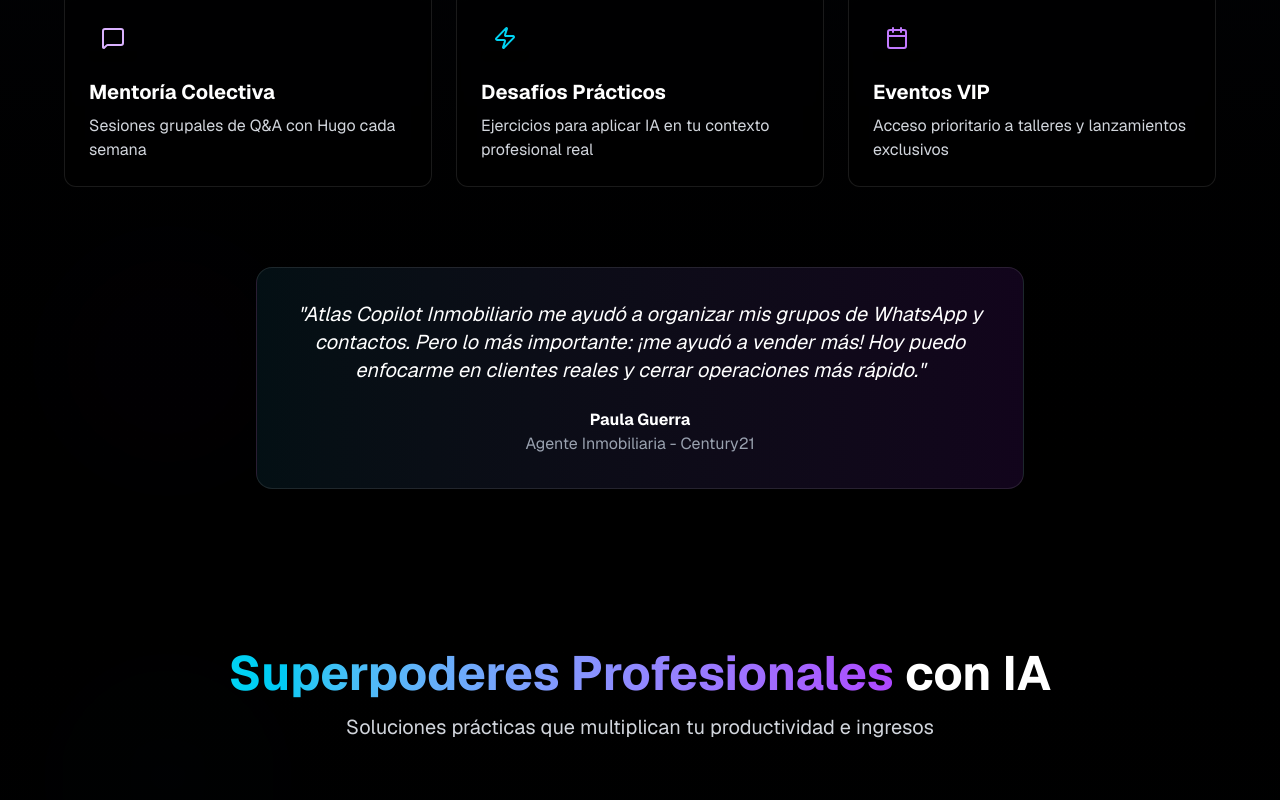
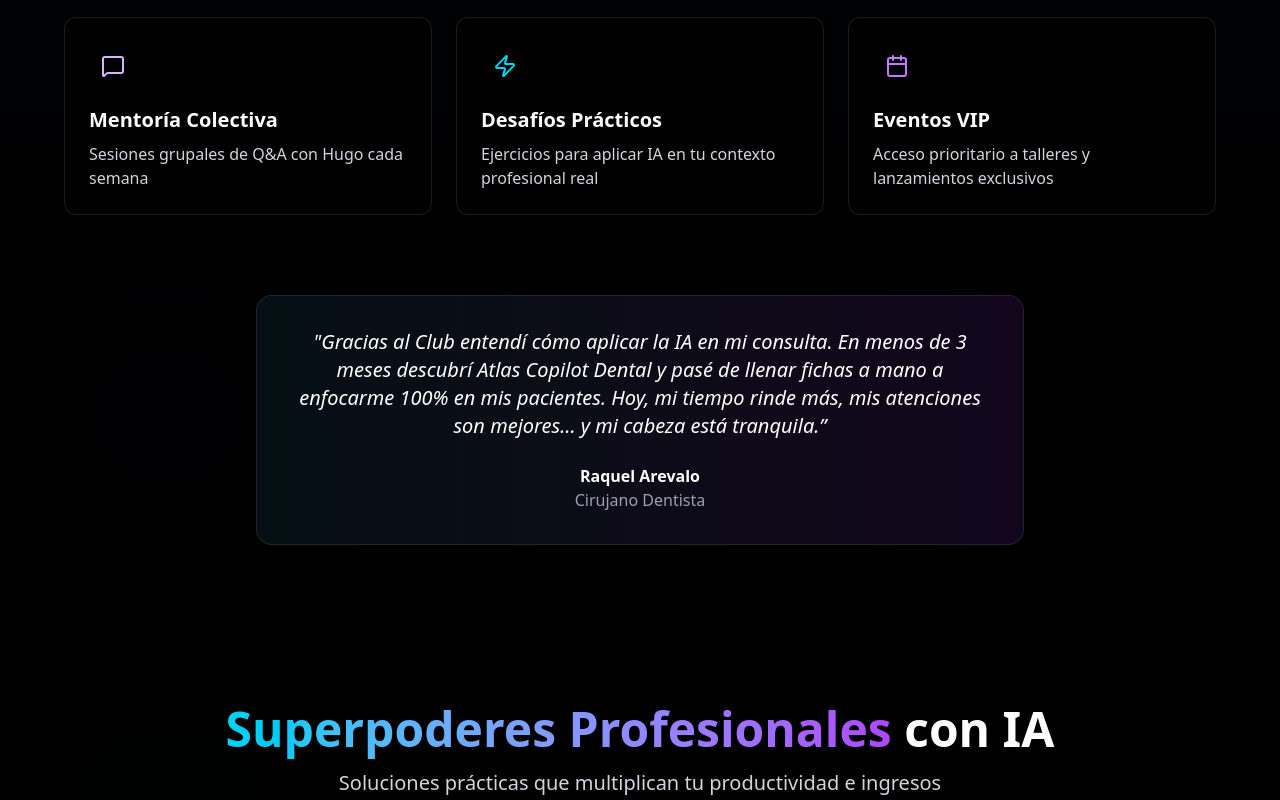
Before and after one commit to hh2fc24/HH_consultor, a Next.js app: page / in a window 1280 px wide. Shown: the part 5858-6658 px from the top of the page. Built offline with nearby package versions, Linux system fonts and the light colour scheme; grey boxes are pictures that could not be loaded.

Commit message:
🔥 Fix animaciones framer-motion + estructura blog limpia Next 15

```diff
--- a/src/app/blog/[id]/page.tsx
+++ /dev/null
@@ -1,32 +0,0 @@
-// src/app/blog/[id]/page.tsx
-'use client';
-
-import { notFound } from 'next/navigation';
-import Article1 from '@/components/blog/Article1';
-import Article2 from '@/components/blog/Article2';
-import Article3 from '@/components/blog/Article3';
-import React from 'react'; // Importar React para usar React.use()
-
-interface PageProps {
-  params: {
-    id: string;
-  };
-}
-
-const articleMap: Record<string, JSX.Element> = {
-  '1': <Article1 />,
-  '2': <Article2 />,
-  '3': <Article3 />,
-};
-
-const BlogArticlePage = ({ params }: PageProps) => {
-  // Usar React.use() para desenvolver la promesa de params
-  const resolvedParams = React.use(Promise.resolve(params));
-  const article = articleMap[resolvedParams.id];
-  if (!article) {
-    notFound();
-  }
-  return article;
-};
-
-export default BlogArticlePage;
--- a/src/app/blog/page.tsx
+++ b/src/app/blog/page.tsx
@@ -1,3 +1,4 @@
+// src/app/blog/page.tsx
 // ❌ SIN 'use client'
 import { Metadata } from 'next';
 import Link from 'next/link';
@@ -12,16 +13,16 @@ export const metadata: Metadata = {
 const BlogPage = () => {
   const articles = [
     {
-      id: 1,
+      slug: 'article1', // ✅ ruta fija
       title: "Manus AI: La Revolución de los Agentes Autónomos",
       excerpt: "De preguntas y respuestas a un equipo de IA orquestado",
-      category: "IA ",
+      category: "IA",
       date: "15 Mayo 2024",
       readTime: "8 min",
       image: "/1b.png",
     },
     {
-      id: 2,
+      slug: 'article2',
       title: "El Futuro de la Experiencia del Cliente: IA Conversacional",
       excerpt: "Por qué los chatbots tradicionales están obsoletos y qué viene después",
       category: "Customer Experience",
@@ -30,14 +31,14 @@ const BlogPage = () => {
       image: "/2b.png",
     },
     {
-      id: 3,
+      slug: 'article3',
       title: "Democratizando IA: Estrategias para PyMEs",
       excerpt: "Cómo las pequeñas empresas pueden implementar soluciones de IA sin grandes inversiones",
       category: "Transformación Digital",
       date: "1 Junio 2024",
       readTime: "10 min",
       image: "/3b.png",
-    }
+    },
   ];
 
   return (
@@ -67,7 +68,7 @@ const BlogPage = () => {
 
             <div className="grid grid-cols-1 md:grid-cols-2 lg:grid-cols-3 gap-8">
               {articles.map(article => (
-                <Link key={article.id} href={`/blog/${article.id}`} className="group">
+                <Link key={article.slug} href={`/blog/${article.slug}`} className="group">
                   <div className="h-full bg-gradient-to-b from-gray-900 to-black rounded-2xl border border-white/10 overflow-hidden transition-all duration-300 group-hover:border-cyan-500/50">
                     <div className="h-48 w-full relative">
                       <Image
--- a/src/app/layout.tsx
+++ b/src/app/layout.tsx
@@ -1,20 +1,15 @@
-// src/app/layout.tsx
 import type { Metadata } from "next";
 import { Geist, Geist_Mono } from "next/font/google";
 import "./globals.css";
 
 const geistSans = Geist({
+  variable: "--font-geist-sans",
   subsets: ["latin"],
-  weight: ["400", "700"],            // Regular y Bold
-  variable: "--font-geist-sans",
-  display: "swap",
 });
 
 const geistMono = Geist_Mono({
+  variable: "--font-geist-mono",
   subsets: ["latin"],
-  weight: ["400"],                   // Mono regular solo
-  variable: "--font-geist-mono",
-  display: "swap",
 });
 
 export const metadata: Metadata = {
@@ -22,13 +17,17 @@ export const metadata: Metadata = {
   description: "Consultoría estratégica premium en inteligencia artificial con enfoque humano y resultados reales.",
 };
 
-export default function RootLayout({ children }: { children: React.ReactNode }) {
+export default function RootLayout({
+  children,
+}: Readonly<{
+  children: React.ReactNode;
+}>) {
   return (
-    <html lang="es" className={`${geistSans.variable} ${geistMono.variable}`}>
+    <html lang="es">
       <body
-        className="antialiased text-white"
+        className={`${geistSans.variable} ${geistMono.variable} antialiased text-white`}
         style={{
-          backgroundColor: "#171c39",
+          backgroundColor: "#171c39", // Color preciso del logo
           minHeight: "100vh",
           WebkitFontSmoothing: "antialiased",
           MozOsxFontSmoothing: "grayscale",
--- a/src/components/IAClub.tsx
+++ b/src/components/IAClub.tsx
@@ -1,9 +1,8 @@
+// src/components/IAClub.tsx
 'use client';
 
-import { useState, useEffect } from 'react';
 import { motion } from 'framer-motion';
 import { Users, BookOpen, Video, MessageSquare, Zap, Calendar, LockKeyhole } from 'lucide-react';
-
 
 const IAClub = () => {
   const containerVariants = {
@@ -23,7 +22,7 @@ const IAClub = () => {
       opacity: 1,
       y: 0,
       transition: {
-        type: 'spring',
+        type: 'spring'as const,
         stiffness: 120,
         damping: 15,
         duration: 0.7
@@ -63,38 +62,6 @@ const IAClub = () => {
       description: "Acceso prioritario a talleres y lanzamientos exclusivos"
     }
   ];
-
-  const testimonios = [
-    {
-      nombre: "Raquel Arevalo",
-      rol: "Cirujano Dentista",
-      mensaje:
-        "Gracias al Club entendí cómo aplicar la IA en mi consulta. En menos de 3 meses descubrí Atlas Copilot Dental y pasé de llenar fichas a mano a enfocarme 100% en mis pacientes. Hoy, mi tiempo rinde más, mis atenciones son mejores… y mi cabeza está tranquila.",
-    },
-    {
-      nombre: "Paula Guerra",
-      rol: "Agente Inmobiliaria - Century21",
-      mensaje:
-        "Atlas Copilot Inmobiliario me ayudó a organizar mis grupos de WhatsApp y contactos. Pero lo más importante: ¡me ayudó a vender más! Hoy puedo enfocarme en clientes reales y cerrar operaciones más rápido.",
-    },
-    {
-      nombre: "David Cantillana",
-      rol: "Subdirector de Admisión - UDLA",
-      mensaje:
-        "Gracias al Club y a la integración de IA, simplificamos el manejo de datos, automatizamos reportes y mejoramos el seguimiento de indicadores clave. Ahora los informes son claros, accionables y en tiempo real.",
-    },
-  ];
-
-  const [index, setIndex] = useState(0);
-
-  useEffect(() => {
-    const interval = setInterval(() => {
-      setIndex((prev) => (prev + 1) % testimonios.length);
-    }, 6000);
-    return () => clearInterval(interval);
-  }, []);
-
-  const { nombre, rol, mensaje } = testimonios[index];
 
   return (
     <section className="py-20 bg-gradient-to-b from-gray-900 to-black relative overflow-hidden">
@@ -239,18 +206,18 @@ const IAClub = () => {
             </div>
           </motion.div>
 
-          {/* Testimonio rotativo */}
+          {/* Testimonio */}
           <motion.div
             variants={itemVariants}
             className="text-center"
           >
             <div className="max-w-3xl mx-auto p-8 bg-gradient-to-r from-cyan-900/20 to-purple-900/20 backdrop-blur-sm rounded-2xl border border-white/10">
               <p className="text-xl italic text-white mb-6">
-                {`"${mensaje}"`}
+              "Gracias al Club entendí cómo aplicar la IA en mi consulta. En menos de 3 meses descubrí Atlas Copilot Dental y pasé de llenar fichas a mano a enfocarme 100% en mis pacientes. Hoy, mi tiempo rinde más, mis atenciones son mejores… y mi cabeza está tranquila.”
               </p>
               <div>
-                <div className="font-bold text-white">{nombre}</div>
-                <div className="text-gray-400">{rol}</div>
+                <div className="font-bold text-white">Raquel Arevalo</div>
+                <div className="text-gray-400">Cirujano Dentista</div>
               </div>
             </div>
           </motion.div>
--- a/src/components/IAJourney.tsx
+++ b/src/components/IAJourney.tsx
@@ -23,7 +23,7 @@ const IAJourney = () => {
       opacity: 1,
       y: 0,
       transition: {
-        type: 'spring',
+        type: 'spring' as const,
         stiffness: 120,
         damping: 15,
         duration: 0.7
```
Also changed, not shown: estructura.txt (added), src/app/blog/article1/page.tsx (renamed from src/components/blog/Article1.tsx), src/app/blog/article2/page.tsx (renamed from src/components/blog/Article2.tsx), src/app/blog/article3/page.tsx (renamed from src/components/blog/Article3.tsx).
